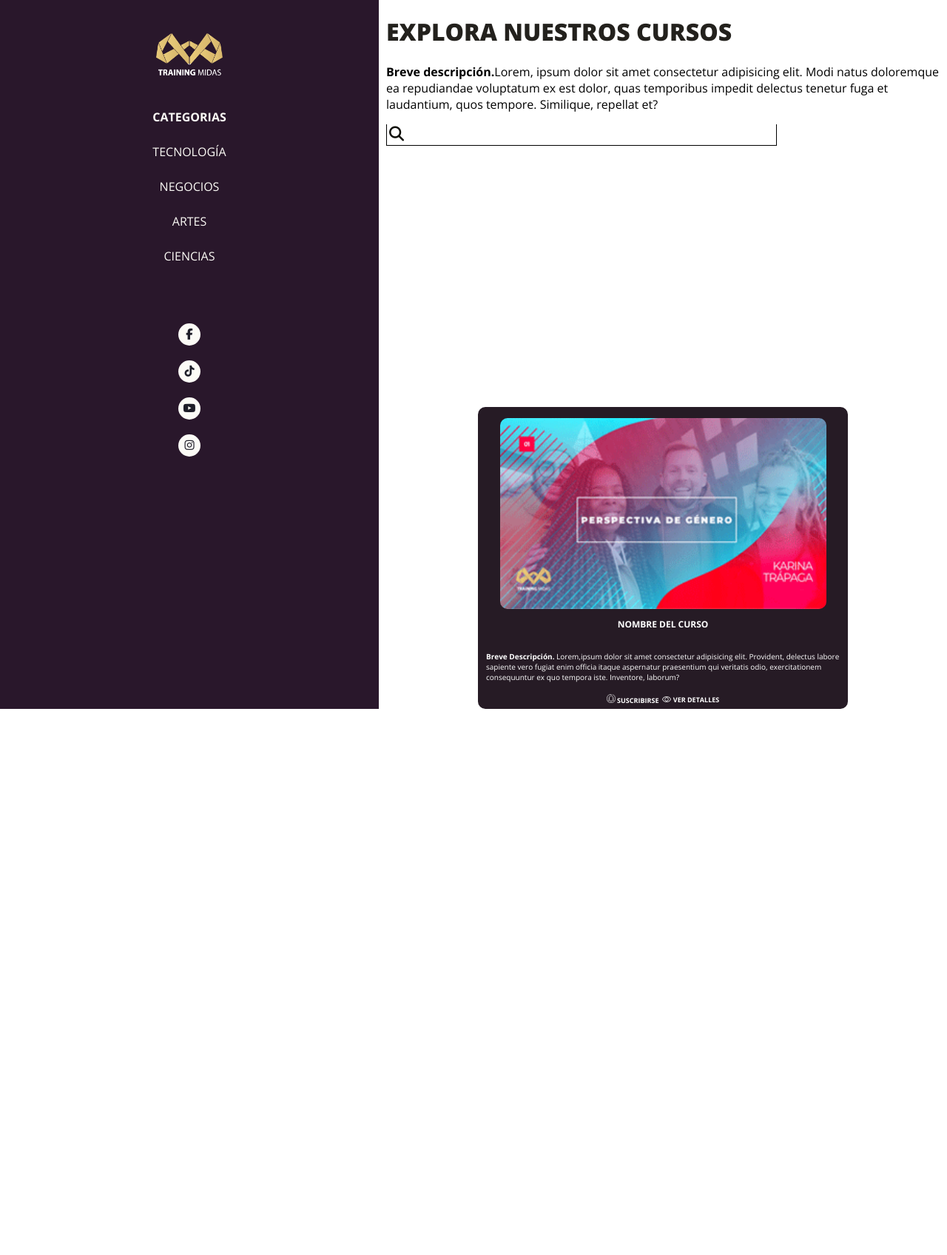
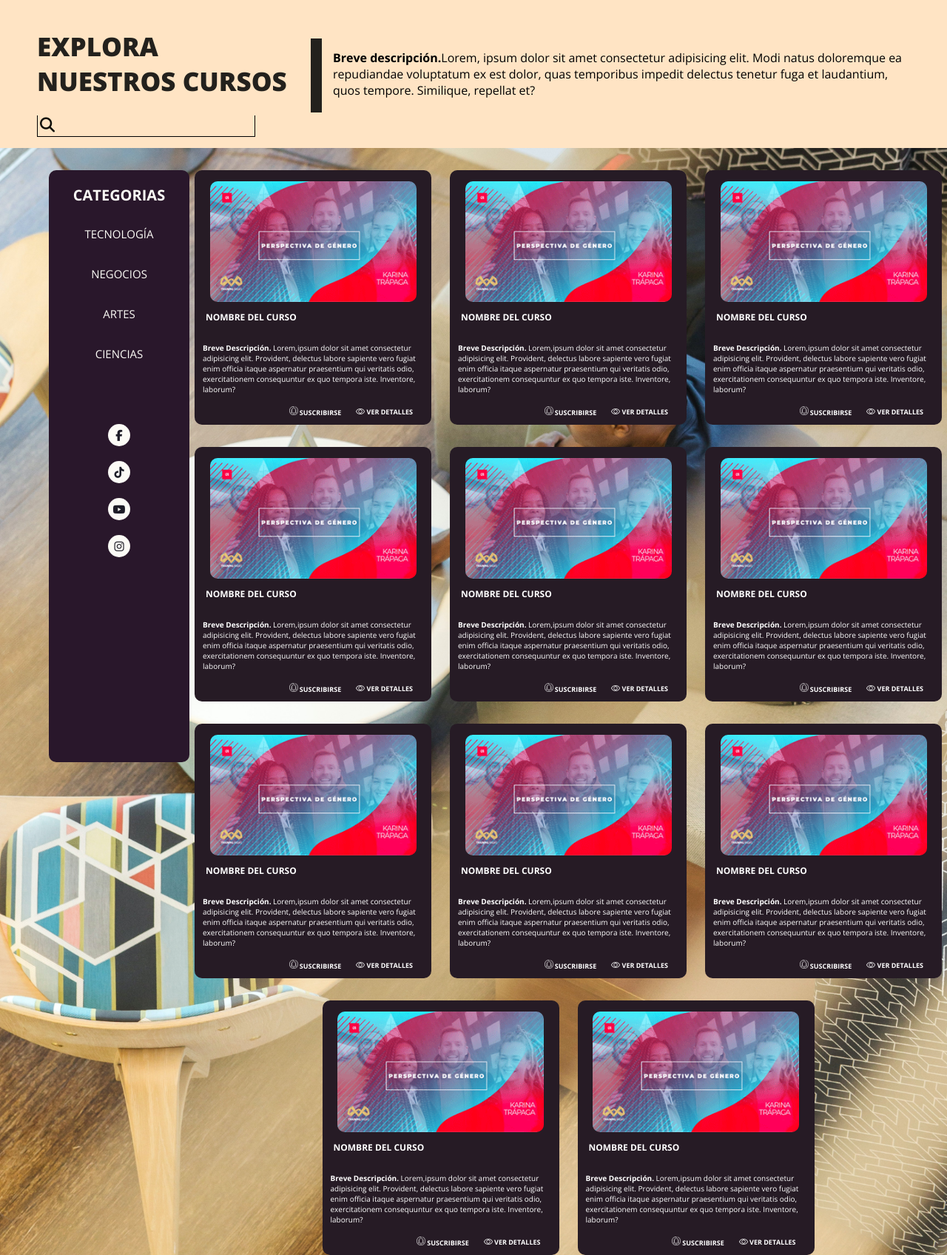
Before and after one commit to IviSoftware/TMLanding, a PHP site: page /views/galleryCourses.php in a window 1280 px wide. Shown: the whole page at 74% size. Before the commit the page ends 958 px from the top, so only its background shows below. Run offline with PHP 8.4, Linux system fonts and the light colour scheme; some libraries are stand-ins or nearby versions.

Commit message:
maquetado responsive completo

```diff
--- a/assets/css/galleryCoursesStyles.css
+++ b/assets/css/galleryCoursesStyles.css
@@ -2,17 +2,12 @@
     --asideCategoriesColor:#29172B;
 }
 
-html,body{
-    margin:0;
-    padding: 0;
-    min-height: 100%;
-}
-
-*{
-    box-sizing: border-box;
-}
-
 body{
+    background-image: url('../images/background-courses.jpg');
+    background-repeat:no-repeat;
+    background-position: center;
+    background-size:cover;
+    height: 100%;
     display: grid;
     grid-template-columns: 40vw 60vw;
     grid-template-rows: 550px 1fr;
@@ -20,23 +15,35 @@ body{
     "aside header"
     "aside content"
     ;
+    position: relative;
+}
+
+.searchBarContainer.desktopSearchBar{
+    display:none;
+}
+
+.categoriesBtnMenu{
+    user-select: none;
+}
+
+.headerGallerCourses{
+    grid-area: header;
+    background-color: bisque;
+}
+
+
+.coursesContentCards{
+    grid-area: content;
+    padding-top: 30px;
 }
 
 .categoryMenu{
     grid-area: aside;
-}
-
-.headerGallerCourses{
-    grid-area: header;
-}
-
-.coursesContentCards{
-    grid-area: content;
-}
-
-.categoryMenu{
     background-color: var(--asideCategoriesColor) ;
-
+    position: fixed;
+    left: 0;
+    width: 40vw;
+    height: 100vh;
 }
 
 .categoryMenu .logoCategoryMenu{
@@ -82,6 +89,7 @@ body{
 .headerGallerCourses h1{
     font-weight: 800;
     color: #23211D;
+    font-size: 29px;
 }
 
 .headerGallerCourses{
@@ -109,7 +117,7 @@ body{
     border-radius: 10px;
     background-color: #261B25;
     width: 90%;
-    max-width: 500px;
+    max-width: 320px;
     color: white;
     display: flex;
     flex-direction: column;
@@ -168,3 +176,156 @@ body{
     top: 3px;
     font-size: 20px;
 }
+
+@media screen and (min-width: 320px) {
+    .headerGallerCourses h1{
+        font-size: 32px;
+    }
+}
+
+@media screen and (min-width: 365px) {
+    body{
+        grid-template-rows: 440px 1fr;
+    }
+}
+
+@media screen and (min-width: 375px) {
+    body{
+        grid-template-rows: 450px 1fr;
+    }
+}
+
+@media screen and (min-width: 425px) {
+    body{
+        grid-template-rows: 420px 1fr;
+    }
+}
+
+@media screen and (min-width: 562px) {
+    body{
+        grid-template-rows: 340px 1fr;
+    }
+}
+
+@media screen and (min-width: 680px){
+    body{
+        grid-template-rows:300px 1fr;
+    }
+}
+
+@media screen and (min-width: 809px){
+    body{
+        grid-template-rows:250px 1fr;
+    }
+}
+
+@media screen and (min-width: 1024px) {
+    body{
+        grid-template-columns:20% 80%;
+        grid-template-rows:200px 1fr;
+        grid-template-areas:
+        "header header"
+        "aside content"
+        ;
+    }
+    .searchBarContainer{
+        display:none;
+    }
+
+    .searchBarContainer.desktopSearchBar{
+        display:block;
+    }
+
+    .headerGallerCourses{
+        padding: 0 50px;
+        display:flex;
+        justify-content: center;
+        align-items: center;
+    }
+
+    .headerGallerCourses h1{
+        display: block;
+        font-size: 35px;
+        width: 400px;
+    }
+
+    .headerGallerCourses span{
+        display: block;
+    }
+
+    .categoryMenu{
+        margin-top: 30px;
+        padding-top: 20px;
+        padding-bottom: 20px;
+        justify-self: end;
+        align-self: start;
+        width: 190px;
+        border-radius: 10px;
+    }
+
+    .coursesContentCards{
+        align-self: self-start;
+    }
+
+    .categoryMenu .logoCategoryMenu{
+        display: none;
+    }
+
+    .categoriesTitle{
+        font-size: 20px;
+    }
+
+    .categoriesBtnMenu{
+        font-size: 15px;
+        cursor: pointer;
+        padding: 4px;
+        border-bottom: 1px solid transparent;
+        border-radius: 5px;
+    }
+
+    .categoriesBtnMenu:hover{
+        border-bottom: 1px solid #ECEBE6;
+    }
+
+    .coursesContentCards{
+        flex-direction: row;
+        flex-wrap:wrap;
+        column-gap:25px;
+    }
+
+    .categoryMenu{
+        position: unset;
+    }
+
+    .iconsCardFooter{
+        width: 100%;
+        justify-content: flex-end;
+        column-gap:20px;
+        padding-bottom: 5px;
+        padding-right: 20px;
+    }
+
+    .card h3 {
+        text-align: start;
+        width: 100%;
+        margin-left: 20px;
+        margin-bottom: 10px;
+    }
+
+
+    .descriptionHeader{
+        position: relative;
+    }
+
+    .descriptionHeader::before{
+        content: '';
+        display:block;
+        width: 15px;
+        height: 100px;
+        background-color: #23211D;
+        position: absolute;
+        left: -30px;
+        top:-15px;
+    }
+
+}
--- a/assets/css/trainingMidasGlobalStyles.css
+++ b/assets/css/trainingMidasGlobalStyles.css
@@ -1,3 +1,14 @@
 *{
     font-family: 'Open Sans', sans-serif;
+    box-sizing: border-box;
 }
+
+html,body{
+    margin:0;
+    padding: 0;
+    min-height: 100%;
+}
+
+body{
+    height: 100vh;
+}
--- a/views/galleryCourses.php
+++ b/views/galleryCourses.php
@@ -5,8 +5,8 @@
     <meta charset="UTF-8">
     <meta name="viewport" content="width=device-width, initial-scale=1.0">
     <title>Training Midas</title>
-    <link rel="stylesheet" href="../assets/css/trainingMidasGlobalStyles.css?v1.0">
-    <link rel="stylesheet" href="../assets/css/galleryCoursesStyles.css?v2.0">
+    <link rel="stylesheet" href="../assets/css/trainingMidasGlobalStyles.css?v4.0">
+    <link rel="stylesheet" href="../assets/css/galleryCoursesStyles.css?v8.0">
     <script src="https://kit.fontawesome.com/7663d03649.js" crossorigin="anonymous"></script>
     <link rel="preconnect" href="https://fonts.googleapis.com">
 <link rel="preconnect" href="https://fonts.gstatic.com" crossorigin>
@@ -18,11 +18,11 @@
         <img src="../assets/images/logo_TM.png" alt="Logo de training midas" class="logoCategoryMenu">
         <nav class="categoriesNavbar">
             <ul>
-                <li><b>CATEGORIAS</b></li>
-                <li>TECNOLOGÍA</li>
-                <li>NEGOCIOS</li>
-                <li>ARTES</li>
-                <li>CIENCIAS</li>
+                <li class="categoriesTitle"><b>CATEGORIAS</b></li>
+                <li class="categoriesBtnMenu">TECNOLOGÍA</li>
+                <li class="categoriesBtnMenu">NEGOCIOS</li>
+                <li class="categoriesBtnMenu">ARTES</li>
+                <li class="categoriesBtnMenu">CIENCIAS</li>
             </ul>
         </nav>
 
@@ -35,8 +35,16 @@
     </aside>
 
     <header class="headerGallerCourses">
-        <h1>EXPLORA NUESTROS CURSOS</h1>
-        <p><b>Breve descripción.</b>Lorem, ipsum dolor sit amet consectetur adipisicing elit.
+        <div>
+            <h1><span>EXPLORA</span> NUESTROS CURSOS</h1>
+            <div class="searchBarContainer desktopSearchBar">
+                <i class="fa-solid fa-magnifying-glass" style="color: #0e0e09;" id="searchBarIcon"></i>
+                <input type="text" id="searchBarTop">
+            </div>
+        </div>
+        <div>
+            <p class="descriptionHeader">
+                <b>Breve descripción.</b>Lorem, ipsum dolor sit amet consectetur adipisicing elit.
                 Modi natus doloremque ea repudiandae voluptatum ex est dolor, quas temporibus impedit delectus
                 tenetur fuga et laudantium, quos tempore. Similique, repellat et?
             </p>
@@ -44,9 +52,11 @@
                 <i class="fa-solid fa-magnifying-glass" style="color: #0e0e09;" id="searchBarIcon"></i>
                 <input type="text" id="searchBarTop">
             </div>
+        </div>
     </header>
 
     <section class="coursesContentCards">
+        <?php for($i = 0;$i <= 10;$i++): ?>
             <div class="card">
             <img class="courseImg" src="../assets/images/sampleVideoCourse.png" alt="imagen del curso">
             <h3>NOMBRE DEL CURSO</h3>
@@ -65,6 +75,7 @@
                     </a>
             </div>
         </div>
+        <?php endfor; ?>
     </section>
 </body>
 
```
Also changed, not shown: assets/images/background-courses.jpg (added). Lines whose indentation alone changed are shown as unchanged.
